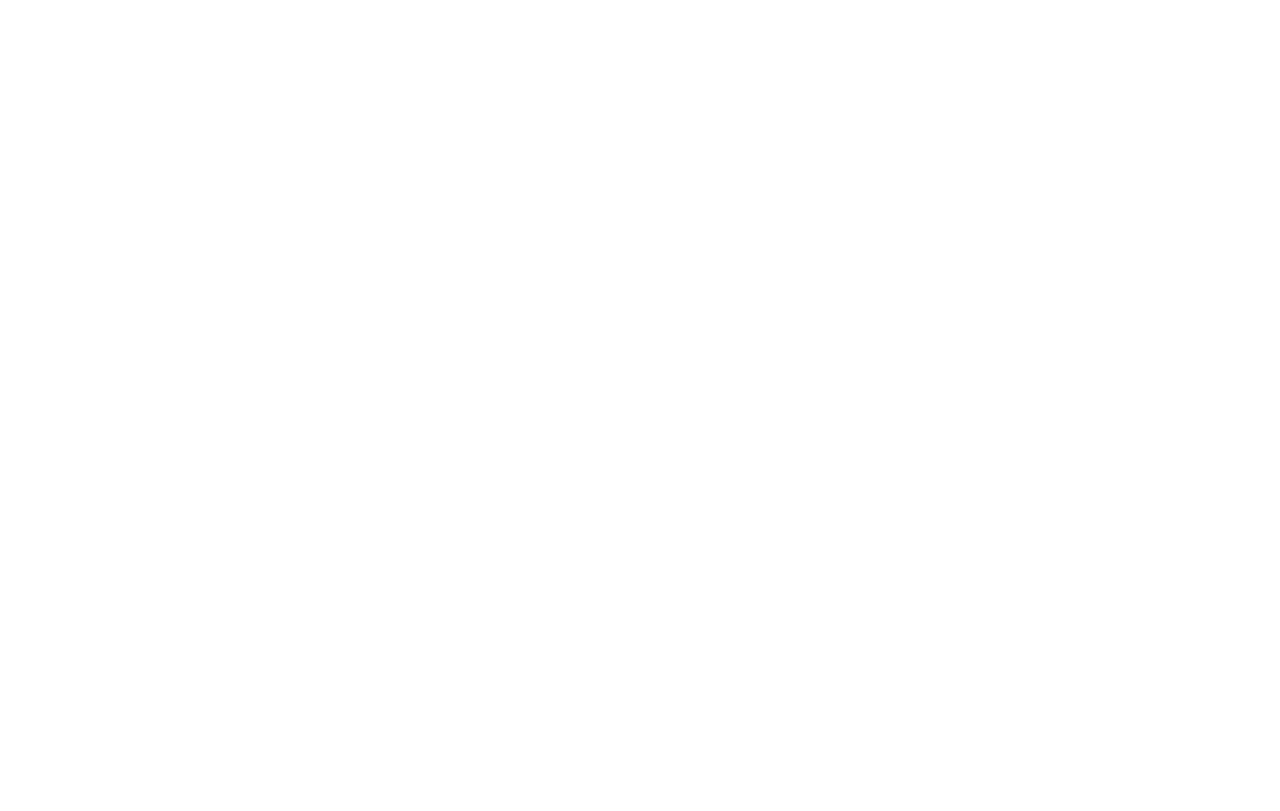
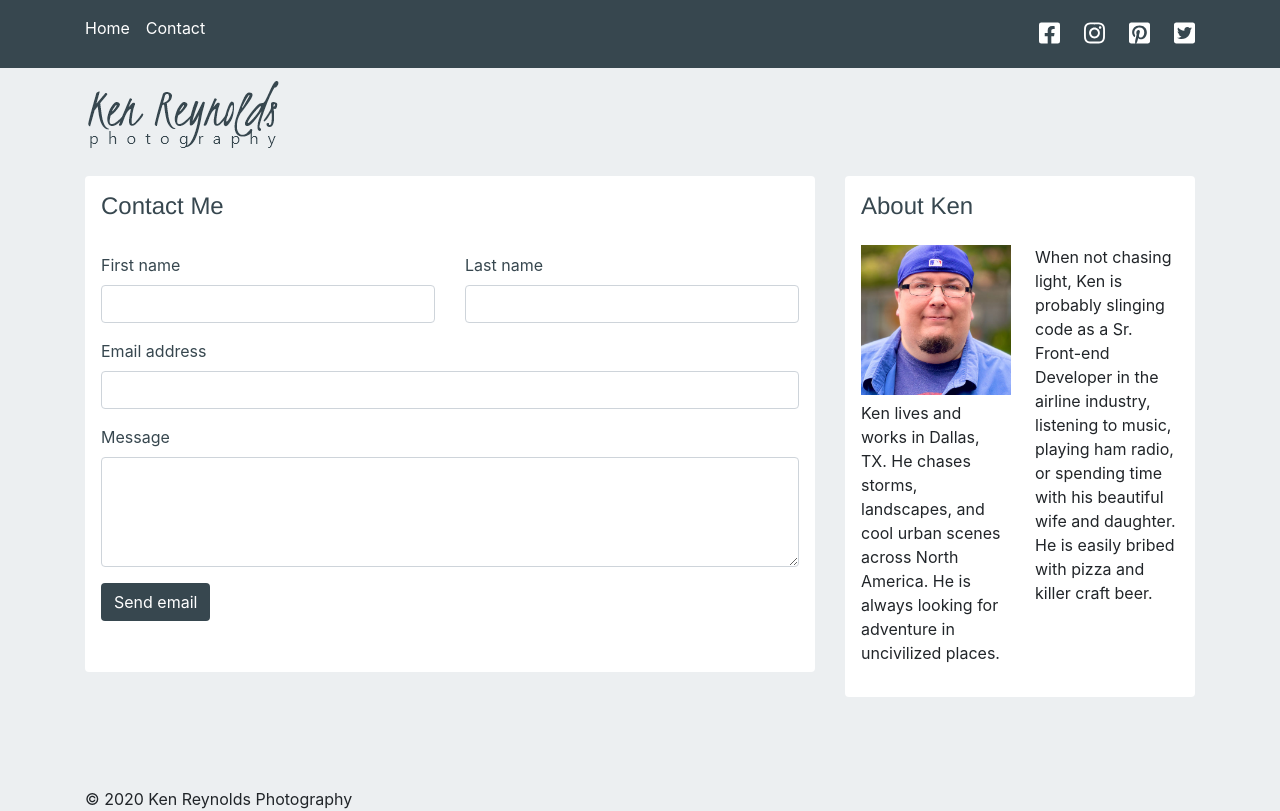
Before and after one commit to kenreynolds/blog, a Gatsby site: page /contact in a window 1280 px wide. Before the commit this address had no page. Built offline with nearby package versions, Linux system fonts and the light colour scheme; Gatsby itself is replaced by a stand-in of ours; some packages are replaced by stand-ins of ours; what typography-theme-github would draw is missing.

Commit message:
Add contact page with form

```diff
--- a/src/components/layout.js
+++ b/src/components/layout.js
@@ -51,7 +51,7 @@ const Layout = ({ children }) => {
                 </Link>
               </li>
               <li className="nav-item">
-                <Link to={`/`}
+                <Link to={`/contact`}
                   className="nav-link"
                   style={{
                     color: `#FFFFFF`,
@@ -142,7 +142,9 @@ const Layout = ({ children }) => {
           </div>
         </div>
 
-        <footer>
+        <footer style={{
+          marginTop: `2rem`,
+        }}>
           © {new Date().getFullYear()} Ken Reynolds Photography
         </footer>
       </div>
--- /dev/null
+++ b/src/pages/contact.js
@@ -0,0 +1,79 @@
+import React from "react"
+import Layout from "../components/layout"
+
+export default function Contact() {
+  return (
+    <Layout>
+      <form
+        name="contact"
+        method="post"
+        data-netlify="true"
+        netlify-honeypot="bot-field"
+        style={{
+          backgroundColor: `#fff`,
+          borderRadius: `4px`,
+          color: `#37474F`,
+          minHeight: `496px`,
+          padding: `1rem`,
+        }}
+      >
+        <input type="hidden" name="form-name" value="contact" />
+        <h3
+          style={{
+            fontSize: `1.5rem`,
+            marginBottom: `2rem`,
+          }}>
+          Contact Me
+        </h3>
+
+        <div
+          className="row"
+          style={{
+            marginBottom: `1rem`,
+          }}
+        >
+          <div className="col">
+            <label htmlFor="inputFirstName">First name</label>
+            <input className="form-control" type="text" />
+          </div>
+
+          <div className="col">
+            <label htmlFor="inputLastName">Last name</label>
+            <input className="form-control" type="text" />
+          </div>
+        </div>
+
+        <div
+          className="row"
+          style={{
+            marginBottom: `1rem`,
+          }}
+        >
+          <div className="col">
+            <label htmlFor="inputEmail">Email address</label>
+            <input className="form-control" type="email" />
+          </div>
+        </div>
+
+        <div className="row">
+          <div className="col">
+            <label htmlFor="inputMessage">Message</label>
+            <textarea className="form-control" rows="4"></textarea>
+          </div>
+        </div>
+
+        <button
+          className="btn"
+          type="submit"
+          style={{
+            backgroundColor: `#37474F`,
+            color: `#fff`,
+            marginTop: `1rem`,
+          }}
+        >
+          Send email
+        </button>
+      </form>
+    </Layout>
+  )
+}
```
